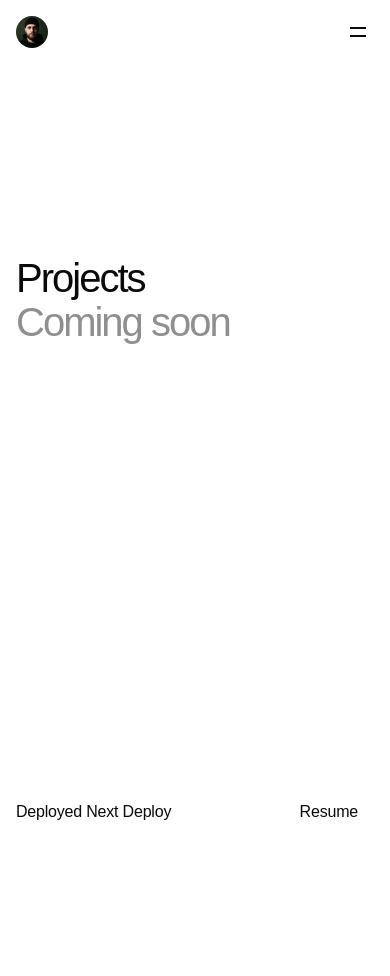
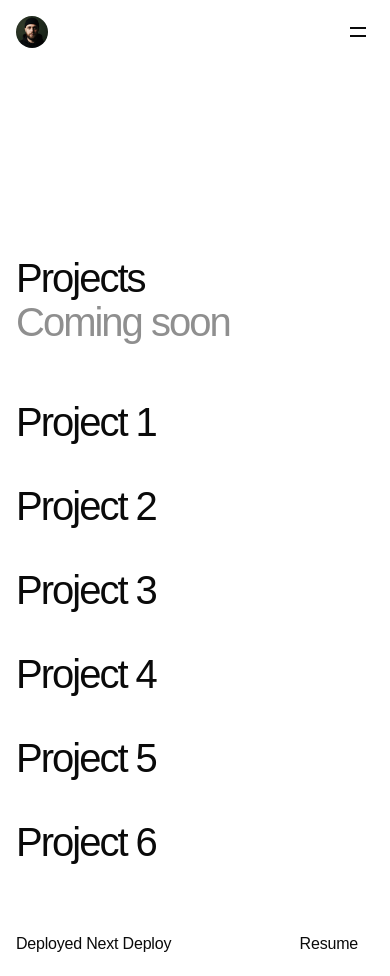
Before and after one commit to matthewcpaul/mcp-next, a Next.js app: page /projects in a window 390 px wide. Before the commit the page ends 844 px from the top, so only its background shows below. Built offline with nearby package versions, Linux system fonts and the light colour scheme; a web font is replaced by a local one.

Commit message:
Update mobile typography and spacing

```diff
--- a/src/app/about/page.js
+++ b/src/app/about/page.js
@@ -6,7 +6,7 @@ export default function About() {
     <div>
       <main className="flex flex-col pb-12 min-h-[calc(100vh-64px)]">
         <StickyHeader />
-        <article className="flex flex-col gap-16 md:gap-28 mt-48 md:mt-56 px-4 lg:px-8">
+        <article className="flex flex-col gap-14 md:gap-28 mt-48 md:mt-56 px-4 lg:px-8">
           <div className="flex flex-col">
             <h1 className="text-lg xs:text-lg-2 md:text-xl lg:text-xxl font-medium tracking-tighter">About</h1>
             <p className="text-lg xs:text-lg-2 md:text-xl lg:text-xxl font-medium tracking-tighter text-[var(--text-tertiary)]">Coming soon</p>
--- a/src/app/blog/page.js
+++ b/src/app/blog/page.js
@@ -6,7 +6,7 @@ export default function Blog() {
     <div>
       <main className="flex flex-col pb-12 min-h-[calc(100vh-64px)]">
         <StickyHeader />
-        <article className="flex flex-col gap-16 md:gap-28 mt-48 md:mt-56 px-4 lg:px-8">
+        <article className="flex flex-col gap-14 md:gap-28 mt-48 md:mt-56 px-4 lg:px-8">
           <div className="flex flex-col">
             <h1 className="text-lg xs:text-lg-2 md:text-xl lg:text-xxl font-medium tracking-tighter">Blog</h1>
             <p className="text-lg xs:text-lg-2 md:text-xl lg:text-xxl font-medium tracking-tighter text-[var(--text-tertiary)]">Coming soon</p>
--- a/src/app/globals.css
+++ b/src/app/globals.css
@@ -14,7 +14,7 @@
   --text-lg: 2.5rem;
   --text-lg--line-height: 2.75rem;
   --text-lg-2: 2.75rem;
-  --text-lg-2--line-height: 2.875rem;
+  --text-lg-2--line-height: 3rem;
   --text-xl: 3.5rem;
   --text-xl--line-height: 3.625rem;
   --text-xxl: 4rem;
@@ -58,7 +58,7 @@
 }
 
 html {
-  font-feature-settings: "liga" 1, "calt" 1, "tnum" 1, "dlig" 1;
+  font-feature-settings: "liga" 1, "calt" 1, "dlig" 1;
 }
 
 .dark {
--- a/src/app/page.js
+++ b/src/app/page.js
@@ -16,12 +16,12 @@ export default function Home() {
     <div className="">
       <main className="flex flex-col pb-12">
         <StickyHeader />
-        <article className="flex flex-col gap-14 md:gap-28 mt-42 md:mt-56 px-4 lg:px-8">
+        <article className="flex flex-col gap-14 md:gap-28 mt-48 md:mt-56 px-4 lg:px-8">
           <div className="flex flex-col">
             <h1 className="text-lg xs:text-lg-2 md:text-xl lg:text-xxl font-medium tracking-tighter">Matthew Paul</h1>
             <p className="text-lg xs:text-lg-2 md:text-xl lg:text-xxl font-medium tracking-tighter text-[var(--text-tertiary)]">Software Designer</p>
           </div>
-          <section className="grid grid-cols-1 md:grid-cols-2 gap-x-4 lg:gap-x-8 gap-y-8 md:gap-y-10 lg:gap-y-16">
+          <section className="grid grid-cols-1 md:grid-cols-2 gap-x-4 lg:gap-x-8 gap-y-10 lg:gap-y-16">
             <ProjectCard
               videoSrc="/videos/compressed/BubbleNativeMobileTabBar.mp4"
               imageSrc="/images/BubbleNativeMobileTabBar.png"
--- a/src/app/projects/page.js
+++ b/src/app/projects/page.js
@@ -6,11 +6,31 @@ export default function Projects() {
     <div>
       <main className="flex flex-col pb-12 min-h-[calc(100vh-64px)]">
         <StickyHeader />
-        <article className="flex flex-col gap-16 md:gap-28 mt-48 md:mt-56 px-4 lg:px-8">
+        <article className="flex flex-col gap-14 md:gap-28 mt-48 md:mt-56 px-4 lg:px-8">
           <div className="flex flex-col">
             <h1 className="text-lg xs:text-lg-2 md:text-xl lg:text-xxl font-medium tracking-tighter">Projects</h1>
             <p className="text-lg xs:text-lg-2 md:text-xl lg:text-xxl font-medium tracking-tighter text-[var(--text-tertiary)]">Coming soon</p>
           </div>
+          <section className="grid grid-cols-1 gap-y-10 lg:gap-y-16">
+            <p className="text-lg xs:text-lg-2 md:text-xl lg:text-xxl font-medium tracking-tighter">
+              Project 1
+            </p>
+            <p className="text-lg xs:text-lg-2 md:text-xl lg:text-xxl font-medium tracking-tighter">
+              Project 2
+            </p>
+            <p className="text-lg xs:text-lg-2 md:text-xl lg:text-xxl font-medium tracking-tighter">
+              Project 3
+            </p>
+            <p className="text-lg xs:text-lg-2 md:text-xl lg:text-xxl font-medium tracking-tighter">
+              Project 4
+            </p>
+            <p className="text-lg xs:text-lg-2 md:text-xl lg:text-xxl font-medium tracking-tighter">
+              Project 5
+            </p>
+            <p className="text-lg xs:text-lg-2 md:text-xl lg:text-xxl font-medium tracking-tighter">
+              Project 6
+            </p>
+          </section>
         </article>
       </main>
       <Footer />
```
